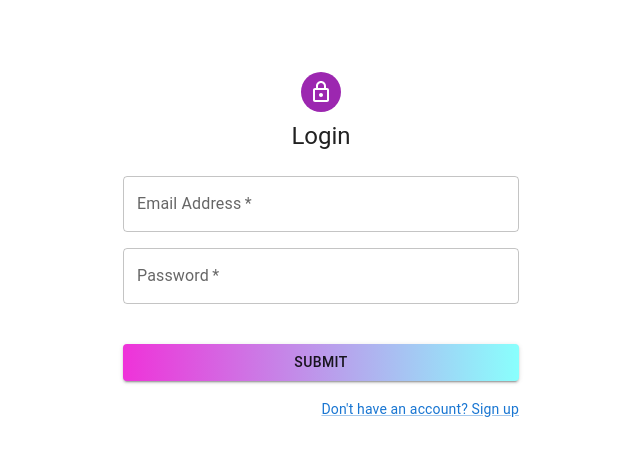
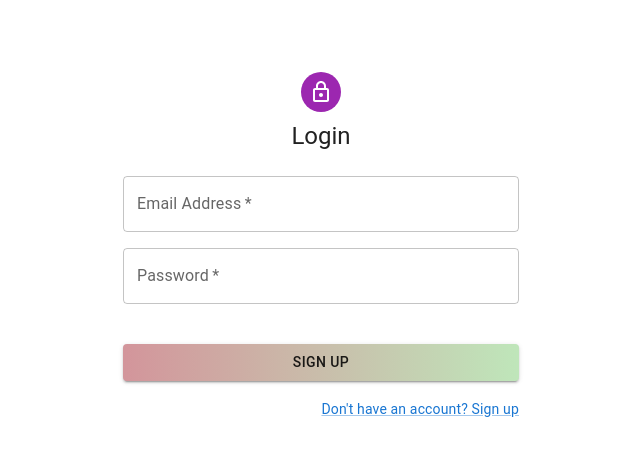
Before and after one commit to Southeastern-Louisiana-University/cmps383-2022-fa-p05-g03, a React (Create React App) app in the folder FA22.P05.Web/ClientApp/: page /LoginPage in a window 1280 px wide. Shown: the top 456 px of the page, without its empty margins (319-959 px from the left). Built offline with nearby package versions, Linux system fonts and the light colour scheme.

Commit message:
Revert "Login/SignUp page changes"
This reverts commit ac5753e1552030fd2d768efbff85f5dfb5531108.

```diff
--- a/FA22.P05.Web/ClientApp/src/components/NavBar/NavBar.css
+++ b/FA22.P05.Web/ClientApp/src/components/NavBar/NavBar.css
@@ -1,3 +1,3 @@
 button {
-    background: linear-gradient(to right, #ef32d9, #89fffd);
+    background: linear-gradient(to right, #d3959b, #bfe6ba);
 }
--- a/FA22.P05.Web/ClientApp/src/pages/LoginPage/LoginPage.js
+++ b/FA22.P05.Web/ClientApp/src/pages/LoginPage/LoginPage.js
@@ -73,7 +73,7 @@ export default function Login() {
                             sx={{ mt: 3, mb: 2 }}
                             color="inherit"
                         >
-                            Submit
+                            Sign Up
                         </Button>
                         <Grid container justifyContent="flex-end">
                             <Grid item>
--- a/FA22.P05.Web/ClientApp/src/pages/SignUpPage/SignUpPage.js
+++ b/FA22.P05.Web/ClientApp/src/pages/SignUpPage/SignUpPage.js
@@ -89,7 +89,7 @@ export default function SignUp() {
                             sx={{ mt: 3, mb: 2 }}
                             color="inherit"
                         >
-                            Submit
+                            Sign Up
                         </Button>
                         <Grid container justifyContent="flex-end">
                             <Grid item>
```
